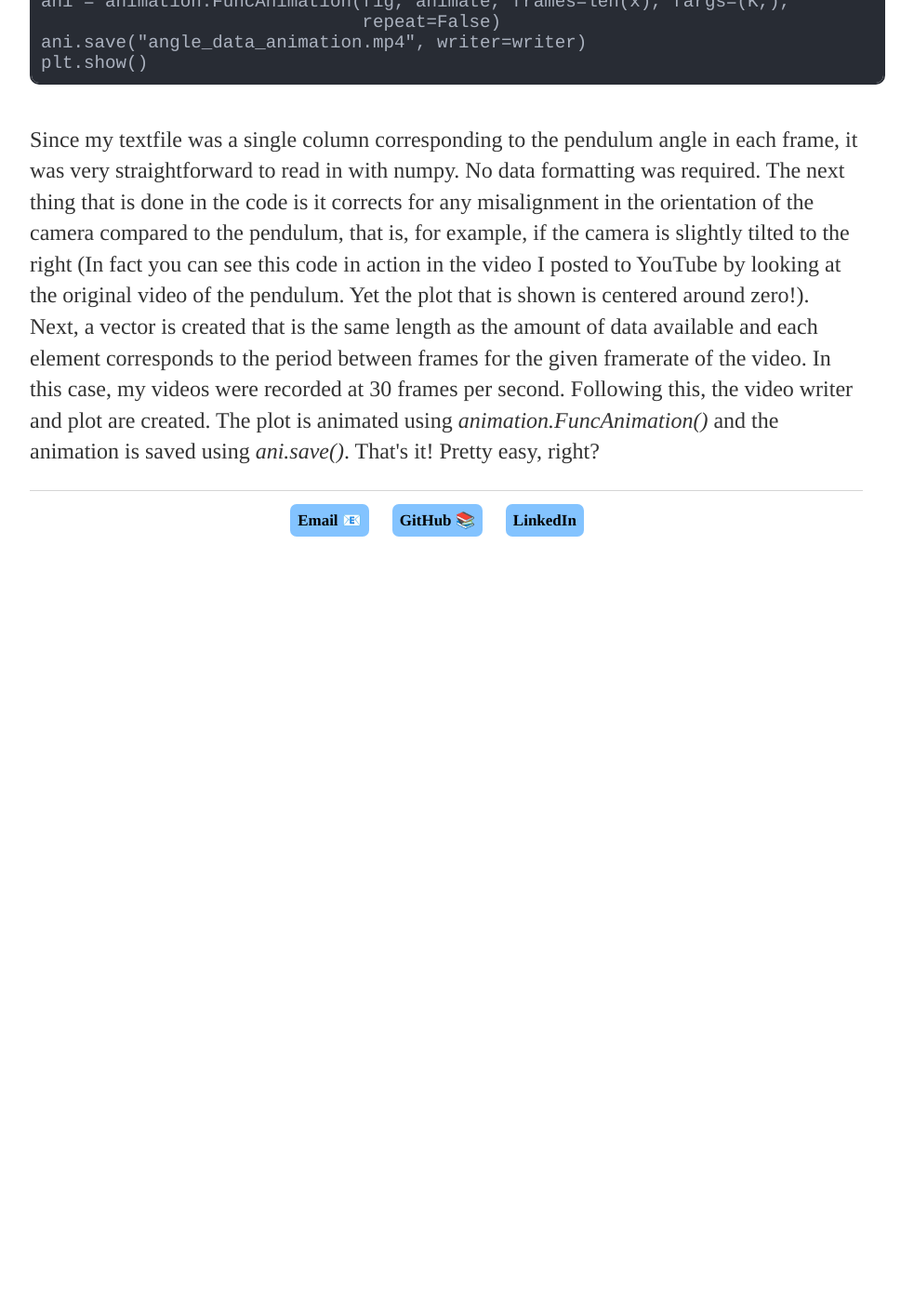
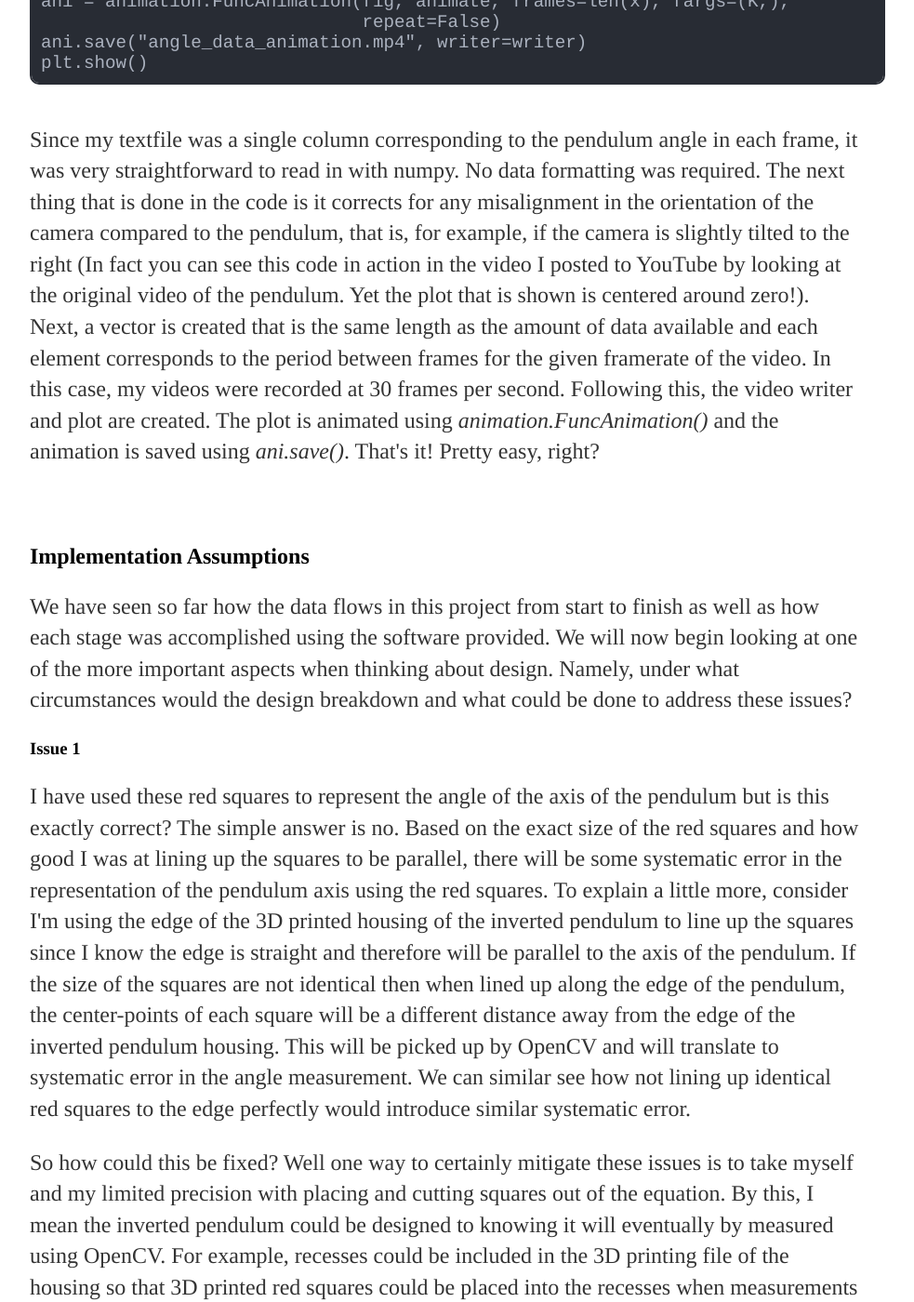
Before and after one commit to MalcolmHodgins/MalcolmHodgins.github.io, a Jekyll site: the page built from _posts/2020-12-30-SBIP OpenCV.md, in a window 1280 px wide and 1400 px high, scrolled down 12456 px. Shown: the whole window at 93% size, without its empty margins (160-1143 px from the left). Built offline with Jekyll 4.4.1, drawn with Linux system fonts in a browser that asks for light colours; before the commit the page ends 13086 px from its top, so only the background shows below that; some of the changed text lies outside the part shown.

Commit message:
Update 2020-12-30-SBIP OpenCV.md

```diff
--- a/_posts/2020-12-30-SBIP OpenCV.md
+++ b/_posts/2020-12-30-SBIP OpenCV.md
@@ -13,7 +13,7 @@ date: 2020-12-30
       I saw an opportunity to learn a new skill, by exploring OpenCV, while also doing what any respectable engineer/researcher needs to do when they design and build a new system: quantify the performance of the system. Basically, last summer, I had designed a state-space controller for my robot and implemented it but I never got around to trying to measure exactly how well my system was performing. Especially as I tuned the controller for better and better results, its a non-trivial task determining whether one controller actually performs better than another. What I needed was a fairly precise and convenient way to measure the state variables of my system, such as pendulum angle, over time so that I could then perform some analysis on the results and make a numerically-informed decision about controller performance. What I set out to do with this project, besides learning how to use a computer vision-based application and sharpening my C++ skills, is use OpenCV to reliably measure the angle of my inverted pendulum robot over time and provide the data in a simple format for analysis.
     </p>
     <p>
-      Honestly, this project went very smoothly which is probably a testament mostly to how easy OpenCV is to use. Their documentation is fantastic. Below I've embedded a YouTube video I put together to explain my project and the rest of this post will dive into the process, mechanics, and weak points of this project!
+      Honestly, this project went very smoothly which is probably a testament mostly to how easy OpenCV is to use. Their documentation is fantastic. Below I've embedded a YouTube video I put together to explain my project and the rest of this post will dive into the process, mechanics, and assumption used in this project!
     </p>
 
     <iframe class="centered" width="560" height="315" src="https://www.youtube.com/embed/ftpqMir1G3Q" frameborder="0" allow="accelerometer; encrypted-media; gyroscope; picture-in-picture" allowfullscreen></iframe>
@@ -580,3 +580,24 @@ plt.show()
       Since my textfile was a single column corresponding to the pendulum angle in each frame, it was very straightforward to read in with numpy. No data formatting was required. The next thing that is done in the code is it corrects for any misalignment in the orientation of the camera compared to the pendulum, that is, for example, if the camera is slightly tilted to the right (In fact you can see this code in action in the video I posted to YouTube by looking at the original video of the pendulum. Yet the plot that is shown is centered around zero!). Next, a vector is created that is the same length as the amount of data available and each element corresponds to the period between frames for the given framerate of the video. In this case, my videos were recorded at 30 frames per second. Following this, the video writer and plot are created. The plot is animated using <em>animation.FuncAnimation()</em> and the animation is saved using <em>ani.save()</em>. That's it! Pretty easy, right?
     </p>
 </section>
+
+<span><br></span>
+
+<section>
+  <h2> Implementation Assumptions </h2>
+    <p>
+      We have seen so far how the data flows in this project from start to finish as well as how each stage was accomplished using the software provided. We will now begin looking at one of the more important aspects when thinking about design. Namely, under what circumstances would the design breakdown and what could be done to address these issues?
+    </p>
+      <h3> Issue 1 </h3>
+        <p>
+          I have used these red squares to represent the angle of the axis of the pendulum but is this exactly correct? The simple answer is no. Based on the exact size of the red squares and how good I was at lining up the squares to be parallel, there will be some systematic error in the representation of the pendulum axis using the red squares. To explain a little more, consider I'm using the edge of the 3D printed housing of the inverted pendulum to line up the squares since I know the edge is straight and therefore will be parallel to the axis of the pendulum. If the size of the squares are not identical then when lined up along the edge of the pendulum, the center-points of each square will be a different distance away from the edge of the inverted pendulum housing. This will be picked up by OpenCV and will translate to systematic error in the angle measurement. We can similar see how not lining up identical red squares to the edge perfectly would introduce similar systematic error.
+        </p>
+        <p>
+          So how could this be fixed? Well one way to certainly mitigate these issues is to take myself and my limited precision with placing and cutting squares out of the equation. By this, I mean the inverted pendulum could be designed to knowing it will eventually by measured using OpenCV. For example, recesses could be included in the 3D printing file of the housing so that 3D printed red squares could be placed into the recesses when measurements need to be taken. This would be much more precise than my hand-placing and hand-cutting method.
+        </p>
+
+      <h3> Issue 2 </h3>
+        <p>
+          What if the camera which records the initial video is not facing the side of the inverted pendulum head on? Well, the angle measurements that are extracted will be less than what is actually occurring when the robot is operating. It may be a little confusing to understand why initially, but if you can imagine the robot turned, say 45 degrees, away from the camera and then we imagine how the squares would look to the camera, perhaps you can start to see why a given angle will appear as less to the camera. This is actually one of the reasons why I included 3 red squares in the first place. From high school math, we know that three points define the orientation of a plane. Using physical measurements of the spacing between these squares in addition to an image with the three red squares, we would be able to calibrate the image and determine by what amount and in what direction the robot has turned away from the camera. I didn't include this functionality in this version of the software because it is difficult to get working well and its above my paygrade for a holiday project; I have a family after all! Perhaps in a future version of this project I will implement this but for now it remains on the shelf.
+        </p>
+</section>
```
